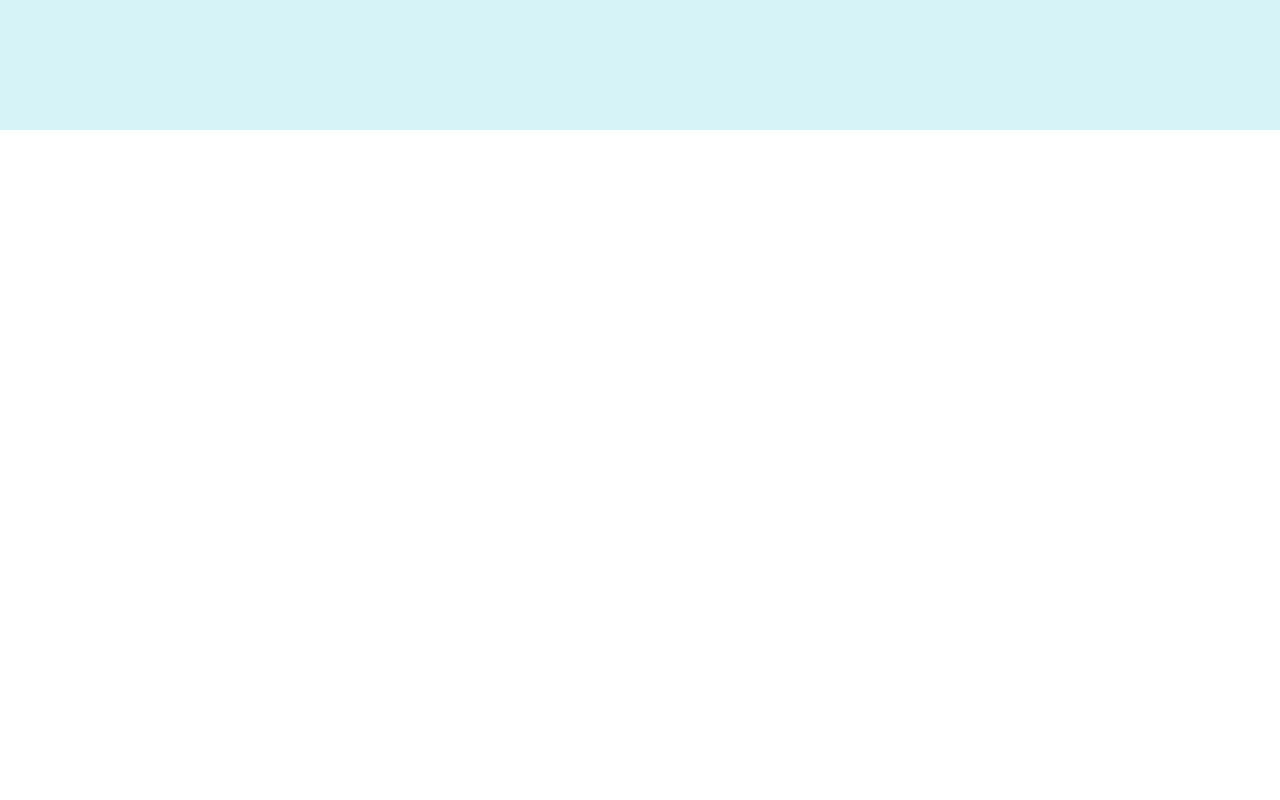
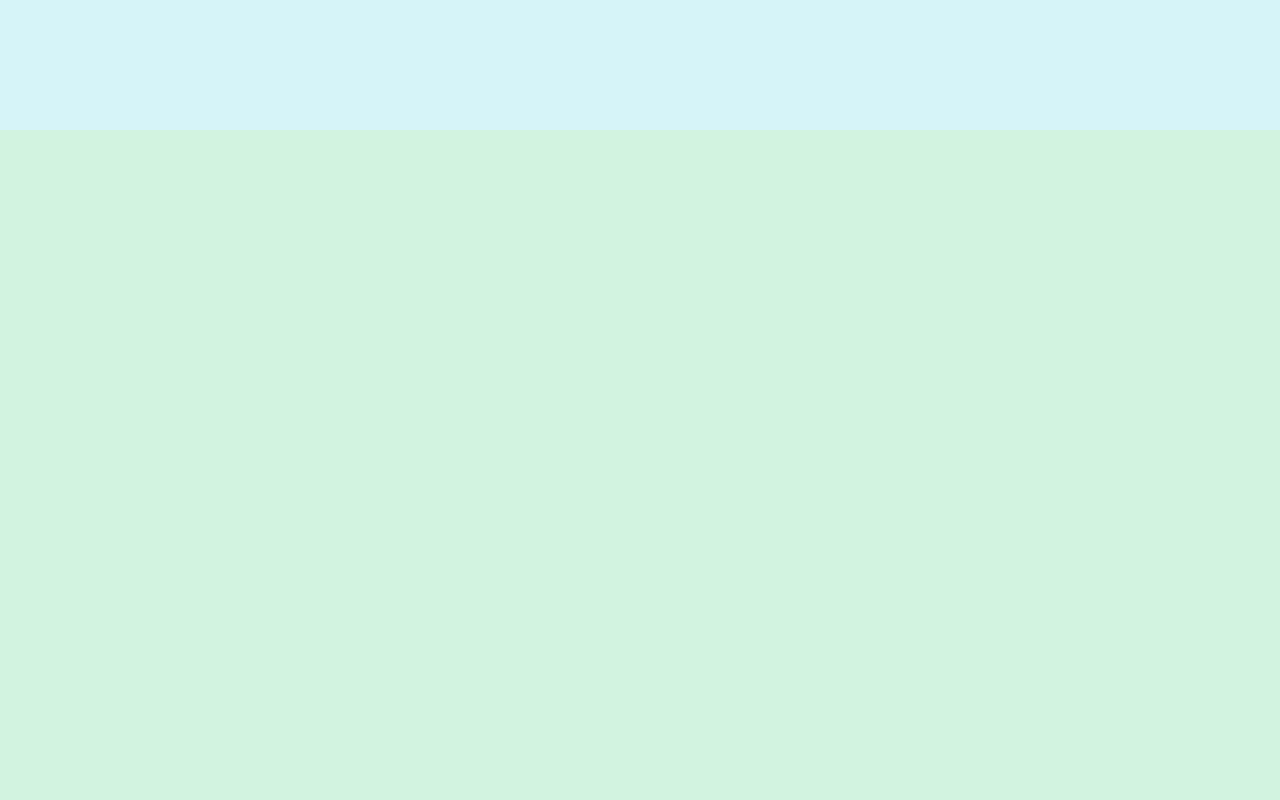
Before and after one commit to B-KJS26/Port, a React (Create React App) app: page / in a window 1280 px wide. Shown: the part 800-1600 px from the top of the page. Built offline with nearby package versions, Linux system fonts and the light colour scheme.

Commit message:
ADD :: Who Page

```diff
--- a/src/App.tsx
+++ b/src/App.tsx
@@ -3,19 +3,23 @@ import Header from './pages/Header/Header';
 import styled from 'styled-components';
 import Main from './pages/Main/Main';
 import Naving from './pages/Nav/Nav';
+import Who from './pages/Who/Who';
+
+
 function App() {
   return (
     <Apps>
       <Header/>
       <Naving/>
       <Main/>
+      <Who/>
     </Apps>
   );
 }
 
 const Apps = styled.div`
   width: 100%;
-  height: 2000px;
+  height: 4000px;
 `
 
 export default App;
--- a/src/pages/Header/Header.tsx
+++ b/src/pages/Header/Header.tsx
@@ -1,10 +1,9 @@
 import React from 'react';
 import styled from 'styled-components';
+import { useState, useEffect } from 'react';
 
-
-
-export default function Header()  {
-    return(
+export default function Header() {
+    return (
         <Headers>
             <Title>
                 KJS' Portfolio
@@ -22,8 +21,9 @@ export default function Header()  {
     );
 }
 
+
 const Headers = styled.div`
-    position: absolute;
+    position: fixed;
     height: 80px;
     width: 100%;
     max-width: 100%;
@@ -32,6 +32,7 @@ const Headers = styled.div`
     color: white;
     z-index: 1;
 `
+
 const Title = styled.h1`
     font-size: 60px;
     margin-top: 10px;
--- a/src/pages/Nav/Nav.tsx
+++ b/src/pages/Nav/Nav.tsx
@@ -8,10 +8,10 @@ export default function Naving() {
         window.scrollTo({top: 930, behavior: 'smooth'});
     }
     function gowhat() {
-
+        window.scrollTo({top: 1860, behavior: 'smooth'});
     }
     function goproject() {
-
+        window.scrollTo({top: 2790, behavior: 'smooth'});
     }
     return(
         <Nav>
--- /dev/null
+++ b/src/pages/Who/Who.tsx
@@ -0,0 +1,17 @@
+import styled from "styled-components"
+import React from 'react';
+
+export default function Who() {
+    return(
+        <Whopage>
+
+        </Whopage>
+    )
+}
+const Whopage = styled.div`
+    position: absolute;
+    background-color: #D2F3E0;
+    width: 100%;
+    height: 930px;
+    margin-top: 930px;
+`
```
